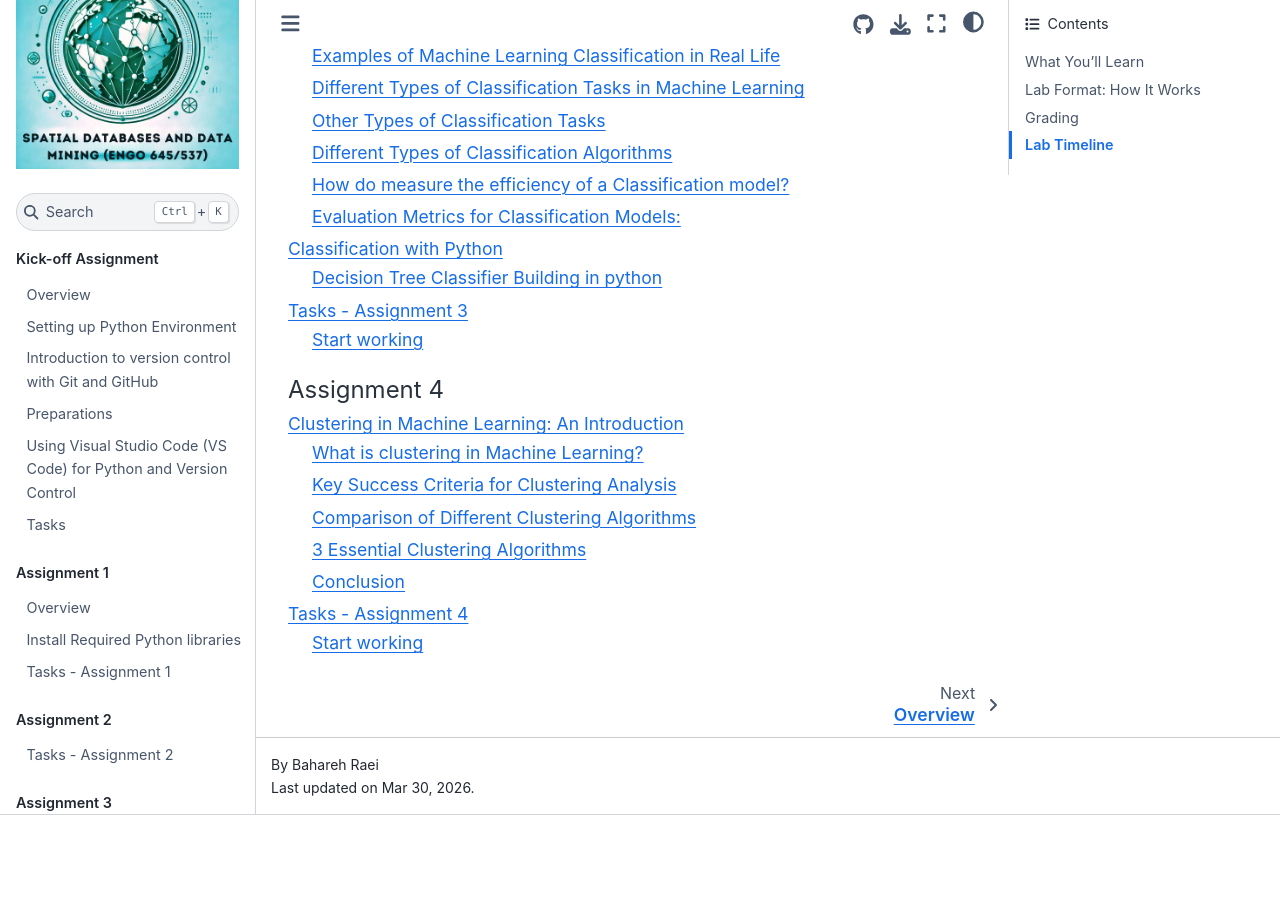
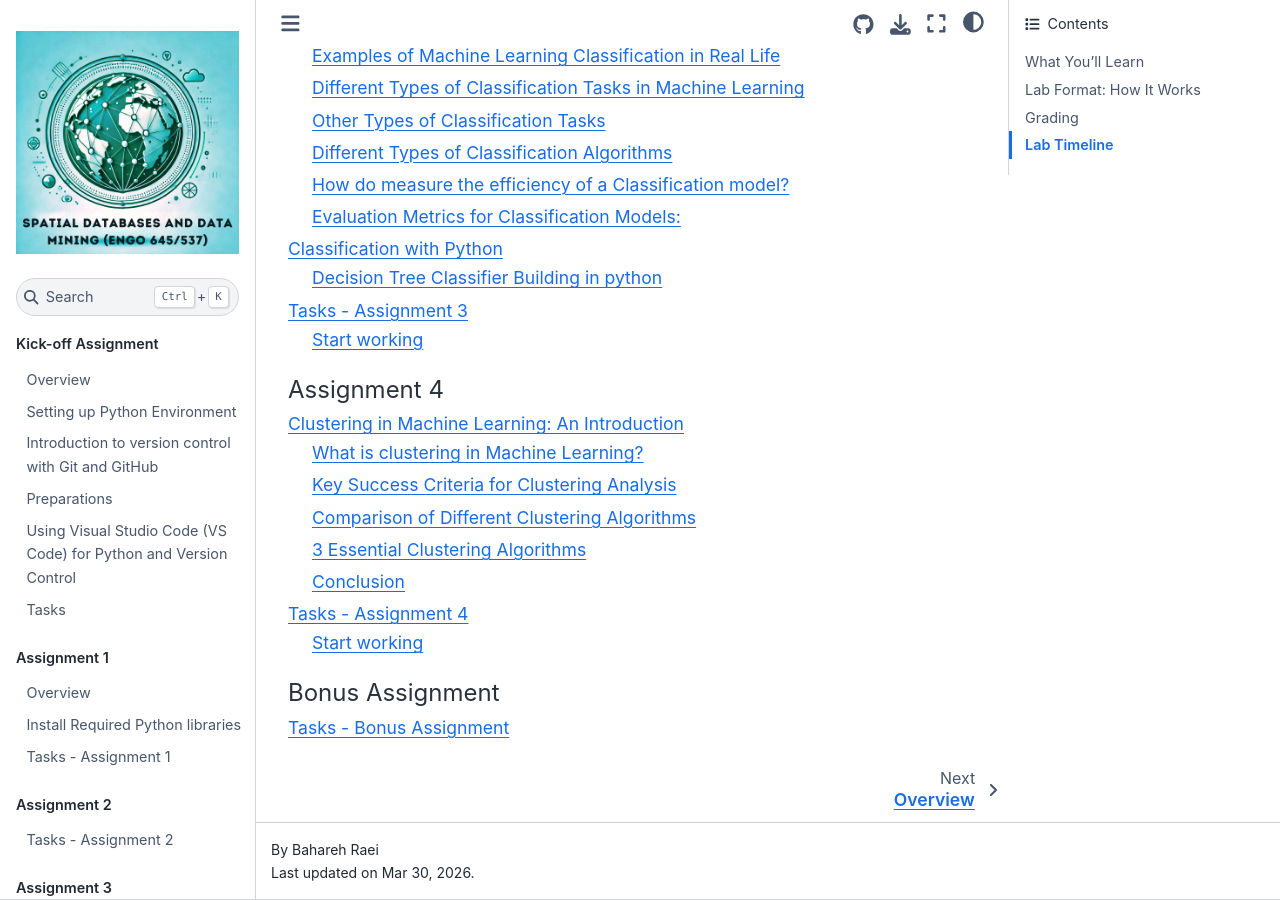
Before and after one commit to Raei-Bahareh/Spatial_Data_Mining_Winter2026, a Sphinx documentation site: the page built from source/index.rst, in a window 1280 px wide and 900 px high, scrolled down 5306 px. Built offline with Sphinx 7.4.7 and the Sphinx Book theme 1.1.4, drawn with Linux system fonts in a browser that asks for light colours; pages that are not in the unit, such as notebooks, are missing from menus; before the commit the page ends 6121 px from its top, so only the background shows below that; some of the changed lines change nothing that is shown.

Commit message:
Fix formatting in Bonus Assignment toctree in index.rst

```diff
--- a/source/index.rst
+++ b/source/index.rst
@@ -171,8 +171,8 @@ Here’s a preview of the topics we’ll cover:
     notebooks/L5/Clustering_Geospatial_Data
     tutorials/L5/tasks
 
-.. .. toctree::
-..     :maxdepth: 2
-..     :caption: Bonus Assignment
+.. toctree::
+    :maxdepth: 2
+    :caption: Bonus Assignment
 
-..     tutorials/L6/tasks
+    tutorials/L6/tasks
```
